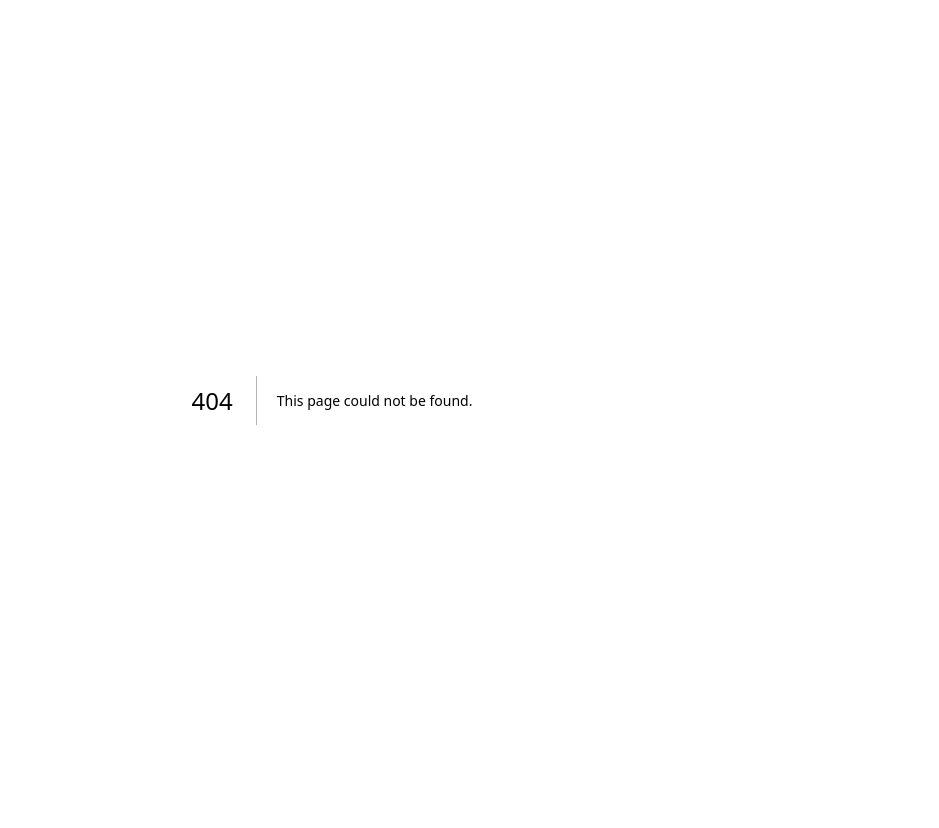
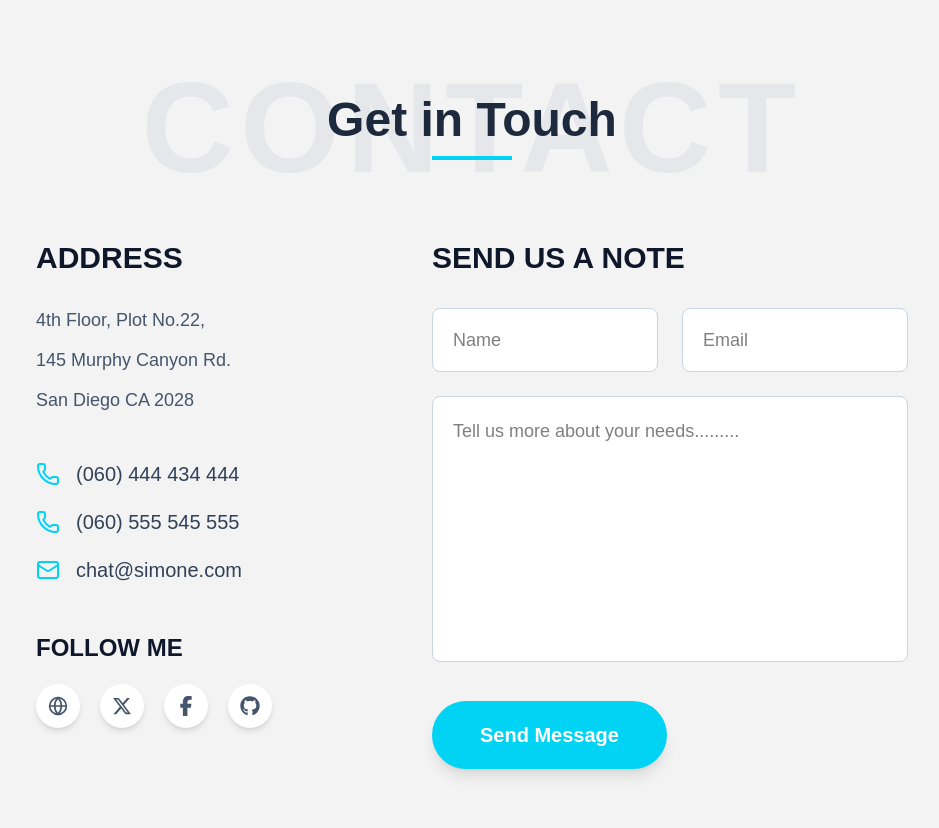
Before and after one commit to Godswill-joel/portfolio, a Next.js app: page /contact in a window 1280 px wide. Before the commit this address had no page. Shown: the top 828 px of the page, without its empty margins (308-1247 px from the left). Before the commit the page ends 800 px from the top, so only its background shows below. Built offline with nearby package versions, Linux system fonts and the light colour scheme.

Commit message:
`Added ContactPage component and updated data/data.ts with new contact information and social links`

```diff
--- /dev/null
+++ b/app/contact/Contactpage.tsx
@@ -0,0 +1,166 @@
+"use client";
+
+import { useEffect, useRef, useState } from "react";
+import emailjs from "@emailjs/browser";
+import { motion } from "framer-motion";
+import { LoaderPinwheel } from "lucide-react";
+import { contactInfo, socials, fields } from "../../data/data";
+
+export default function ContactPage() {
+  const formRef = useRef<HTMLFormElement>(null);
+  const [loading, setLoading] = useState<boolean>(false);
+  const [success, setSuccess] = useState<boolean>(false);
+
+  const handleSubmit = async (e: React.FormEvent): Promise<void> => {
+    e.preventDefault();
+    setLoading(true);
+
+    const { name, email, message } = Object.fromEntries(
+      new FormData(formRef.current!)
+    );
+
+    try {
+      await emailjs.send(
+        "YOUR_SERVICE_ID",
+        "YOUR_TEMPLATE_ID",
+        { name, email, message },
+        "YOUR_PUBLIC_KEY"
+      );
+      setSuccess(true);
+      formRef.current?.reset();
+    } catch (error) {
+      console.error(error);
+    } finally {
+      setLoading(false);
+    }
+  };
+
+  useEffect(() => {
+    if (success) {
+      const timer = setTimeout(() => setSuccess(false), 3000);
+      return () => clearTimeout(timer);
+    }
+  }, [success]);
+
+  return (
+    <section className="min-h-screen bg-[#f3f3f3] px-6 py-16 md:px-12 lg:ml-[280px] lg:px-16 lg:py-24">
+      <div className="mx-auto max-w-7xl">
+        <div className="relative mb-20 text-center">
+          <h2 className="absolute left-1/2 top-1/2 -translate-x-1/2 -translate-y-1/2 text-5xl font-extrabold uppercase tracking-wider text-gray-200 md:text-8xl lg:text-9xl">
+            Contact
+          </h2>
+          <div className="relative z-10 inline-block">
+            <h3 className="text-3xl font-bold text-slate-800 md:text-5xl">
+              Get in Touch
+            </h3>
+            <div className="mx-auto mt-3 h-1 w-20 bg-cyan-400" />
+          </div>
+        </div>
+
+        <div className="grid gap-14 lg:grid-cols-[340px_1fr]">
+          <motion.div
+            initial={{ opacity: 0, x: -40 }}
+            whileInView={{ opacity: 1, x: 0 }}
+            viewport={{ once: true }}
+            transition={{ duration: 0.6 }}
+          >
+            <h3 className="mb-6 text-3xl font-bold text-slate-900">ADDRESS</h3>
+            <p className="text-lg leading-10 text-slate-600">
+              4th Floor, Plot No.22,
+              <br />
+              145 Murphy Canyon Rd.
+              <br />
+              San Diego CA 2028
+            </p>
+
+            <div className="mt-10 space-y-5">
+              {contactInfo.map((item) => {
+                const Icon = item.icon;
+                return (
+                  <div key={item.id} className="flex items-center gap-4">
+                    <Icon className="h-6 w-6 text-cyan-400" />
+                    <span className="text-xl text-slate-700">{item.value}</span>
+                  </div>
+                );
+              })}
+            </div>
+
+            <div className="mt-12">
+              <h4 className="mb-5 text-2xl font-bold text-slate-900">
+                FOLLOW ME
+              </h4>
+              <div className="flex gap-5">
+                {socials.map((social) => {
+                  const Icon = social.icon;
+                  return (
+                    <button
+                      key={social.id}
+                      className="rounded-full bg-white p-3 shadow-md transition hover:scale-105"
+                    >
+                      <Icon className="h-5 w-5 text-slate-600" />
+                    </button>
+                  );
+                })}
+              </div>
+            </div>
+          </motion.div>
+          <motion.div
+            initial={{ opacity: 0, x: 40 }}
+            whileInView={{ opacity: 1, x: 0 }}
+            viewport={{ once: true }}
+            transition={{ duration: 0.6 }}
+          >
+            <h3 className="mb-8 text-3xl font-bold text-slate-900">
+              SEND US A NOTE
+            </h3>
+
+            <form ref={formRef} onSubmit={handleSubmit} className="space-y-6">
+              <div className="grid gap-6 md:grid-cols-2">
+                {fields.slice(0, 2).map((field) => (
+                  <input
+                    key={field.id}
+                    type="text"
+                    name={field.id}
+                    placeholder={field.placeholder}
+                    required
+                    className="h-16 rounded-lg border border-slate-300 bg-white px-5 text-lg text-black outline-none focus:border-cyan-400"
+                  />
+                ))}
+              </div>
+
+              <textarea
+                name="message"
+                rows={8}
+                placeholder={fields[2].placeholder}
+                required
+                className="w-full resize-none rounded-lg border border-slate-300 bg-white p-5 text-lg text-black outline-none focus:border-cyan-400"
+              />
+
+              <div className="pt-2">
+                <button
+                  type="submit"
+                  disabled={loading}
+                  className="rounded-full bg-cyan-400 px-12 py-5 text-xl font-semibold text-white shadow-lg transition hover:scale-105 disabled:opacity-60"
+                >
+                  {loading ? (
+                    <span className="flex items-center gap-3">
+                      <LoaderPinwheel className="animate-spin" /> Sending...
+                    </span>
+                  ) : (
+                    "Send Message"
+                  )}
+                </button>
+              </div>
+
+              {success && (
+                <p className="text-lg font-medium text-cyan-600">
+                  Message sent successfully.
+                </p>
+              )}
+            </form>
+          </motion.div>
+        </div>
+      </div>
+    </section>
+  );
+}
--- /dev/null
+++ b/app/contact/page.tsx
@@ -0,0 +1,12 @@
+"use client";
+
+import { Suspense } from "react";
+import ContactPageContent from "./Contactpage";
+
+export default function Page() {
+  return (
+    <Suspense fallback={<div>Loading contact form...</div>}>
+      <ContactPageContent />
+    </Suspense>
+  );
+}
--- a/app/home/Home.tsx
+++ b/app/home/Home.tsx
@@ -2,6 +2,7 @@ import AboutPage from "./About";
 import ResumePage from "./Resume";
 import ServicesPage from "./Services";
 import PortfolioLandingPage from "./Hero";
+import ContactPage from "../contact/Contactpage";
 
 export default function Home() {
   return (
@@ -19,6 +20,9 @@ export default function Home() {
       <section id="resume">
         <ResumePage />
       </section>
+      <section id="contact">
+        <ContactPage />
+      </section>
     </main>
   );
 }
--- a/data/data.ts
+++ b/data/data.ts
@@ -1,12 +1,15 @@
 import {
     Palette,
     Monitor,
-    PencilRuler,
     Brush,
-    BarChart3,
-    Megaphone,
     LucideIcon
 } from "lucide-react";
+import {
+  Phone,
+  Mail,
+  Globe,
+} from "lucide-react";
+import { FaGithub, FaXTwitter, FaFacebookF } from "react-icons/fa6";
 
 
 export type Service = {
@@ -127,18 +130,56 @@ export type Skill = {
   value: number;
 };
 
-/* =========================
-   DATA
-========================= */
-
 export const skillsLeft: Skill[] = [
   { name: "Web Design", value: 65 },
   { name: "HTML/CSS", value: 95 },
   { name: "JavaScript", value: 80 },
+  {name: "Reactive Native", value: 65}
 ];
 
 export const skillsRight: Skill[] = [
   { name: "React JS", value: 70 },
-  { name: "Angular Js", value: 60 },
-  { name: "Bootstrap", value: 99 },
+  { name: "Next Js", value: 60 },
+  { name: "Tailwind Css", value: 99 },
+  {name: "Node Js", value: 66}
 ];
+
+export type ContactInfo = {
+  id: string;
+  icon: any;
+  value: string;
+};
+
+export type SocialLink = {
+  id: string;
+  icon: any;
+};
+
+export type Field = {
+  id: string;
+  type: "input" | "textarea";
+  placeholder: string;
+};
+
+export const contactInfo: ContactInfo[] = [
+  { id: "phone", icon: Phone, value: "(060) 444 434 444" },
+  { id: "fax", icon: Phone, value: "(060) 555 545 555" },
+  { id: "mail", icon: Mail, value: "chat@simone.com" },
+];
+
+export const socials: SocialLink[] = [
+  { id: "web", icon: Globe },
+  { id: "twitter", icon: FaXTwitter },
+  { id: "facebook", icon: FaFacebookF },
+  { id: "github", icon: FaGithub },
+];
+
+export const fields: Field[] = [
+  { id: "name", type: "input", placeholder: "Name" },
+  { id: "email", type: "input", placeholder: "Email" },
+  {
+    id: "message",
+    type: "textarea",
+    placeholder: "Tell us more about your needs.........",
+  },
+];
--- a/package.json
+++ b/package.json
@@ -9,6 +9,7 @@
     "lint": "eslint"
   },
   "dependencies": {
+    "@emailjs/browser": "^4.4.1",
     "framer-motion": "^12.38.0",
     "lucide-react": "^1.11.0",
     "next": "16.2.4",
```
Also changed, not shown: 1 other file (tests, documents, lock files or other folders).
